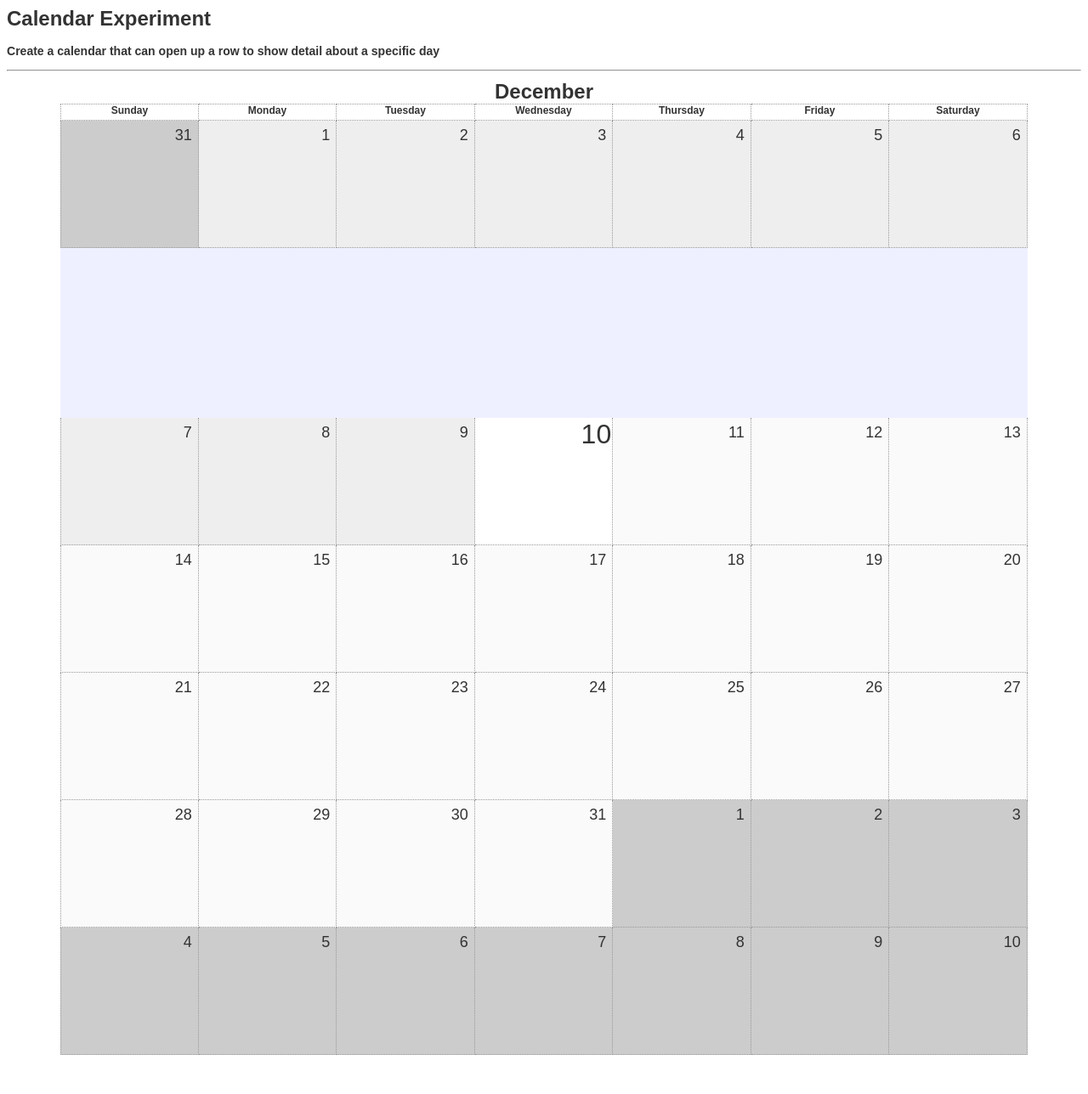
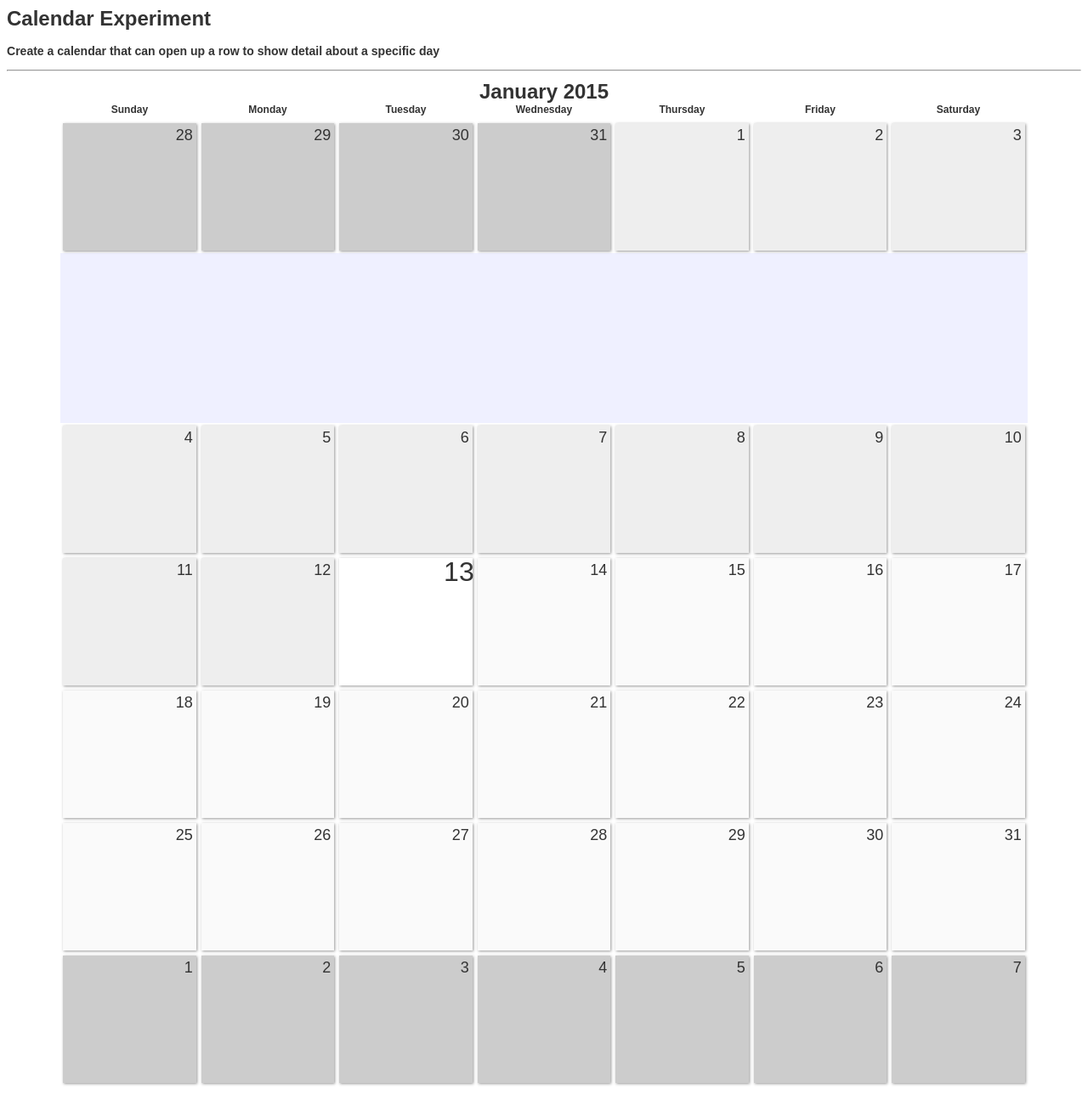
Before and after one commit to emcpadden/CalendarExperiments, a plain HTML site: page index.html in a window 1280 px wide. Shown: the whole page at 85% size. Before the commit the page ends 1252 px from the top, so only its background shows below. Drawn offline with nearby package versions, Linux system fonts and the light colour scheme.

Commit message:
more calendar fun ;)

```diff
--- a/index.css
+++ b/index.css
@@ -32,28 +32,29 @@ body {
 	height: 20px;
 	font-weight: bold;
 	text-align: center;
-	border-top: 1px dotted #999;
-	border-bottom: 1px dotted #999;
-	border-right: 1px dotted #999;
 }
 
-.day__header:first-child {
-	border-left: 1px dotted #999;
+.week-container {
+	width: 100%;
+	display: table;
+	table-layout: fixed;
 }
 
-.week {
-	width: 100%;
-	display: table;
+.day-container {
+	position: relative;
+	cursor: pointer;
+	display: table-cell;
+	width: 14%;
+	height: 150px;
+	padding: 3px;
 }
 
 .day {
-	position: relative;
-	cursor: pointer;
-	display: table-cell;
-	border-bottom: 1px dotted #999;
-	border-right: 1px dotted #999;
-	width: 14%;
+	width: 100%;
 	height: 150px;
+	-webkit-box-shadow: 1px 1px 3px 0px rgba(50, 50, 50, 0.5);
+	-moz-box-shadow:    1px 1px 3px 0px rgba(50, 50, 50, 0.5);
+	box-shadow:         1px 1px 3px 0px rgba(50, 50, 50, 0.5);
 }
 
 .day--past {
@@ -68,13 +69,13 @@ body {
 
 }
 
+.day--selected {
+
+}
+
 .day--next-month,
 .day--previous-month {
 	background: #cccccc;
-}
-
-.day:first-child {
-	border-left: 1px dotted #999;
 }
 
 .day__date {
--- a/index.html
+++ b/index.html
@@ -16,8 +16,8 @@
 		<h3>Create a calendar that can open up a row to show detail about a specific day</h3>
 		<hr/>
 		<div class="calendar">
-			<div class="month__heading">December</div>
-			<div class="week__heading">
+			<div class="month__heading">January 2015</div>
+			<div class="week-container">
 				<div class="day__header">Sunday</div>
 				<div class="day__header">Monday</div>
 				<div class="day__header">Tuesday</div>
@@ -26,144 +26,228 @@
 				<div class="day__header">Friday</div>
 				<div class="day__header">Saturday</div>
 			</div>
-			<div class="week" data-week-row="0">
-				<div class="day day--previous-month day--past" data-day-column="0">
+			<div class="week-container">
+				<div class="day-container">
+					<div class="day day--previous-month day--past">
+						<span class="day__date">28</span>
+					</div>
+				</div>
+				<div class="day-container">
+					<div class="day day--previous-month day--past">
+						<span class="day__date">29</span>
+					</div>
+				</div>
+				<div class="day-container">
+					<div class="day day--previous-month day--past">
+						<span class="day__date">30</span>
+					</div>
+				</div>
+				<div class="day-container">
+					<div class="day day--previous-month day--past">
 						<span class="day__date">31</span>
 					</div>
-				<div class="day day--past" data-day-column="1">
+				</div>
+				<div class="day-container">
+					<div class="day day--past">
 						<span class="day__date">1</span>
 					</div>
-				<div class="day day--past" data-day-column="2">
+				</div>
+				<div class="day-container">
+					<div class="day day--past">
 						<span class="day__date">2</span>
 					</div>
-				<div class="day day--past" data-day-column="3">
+				</div>
+				<div class="day-container">
+					<div class="day day--past">
 						<span class="day__date">3</span>
 					</div>
-				<div class="day day--past" data-day-column="4">
-					<span class="day__date">4</span>
-				</div>
-				<div class="day day--past" data-day-column="5">
-					<span class="day__date">5</span>
-				</div>
-				<div class="day day--past" data-day-column="6">
-					<span class="day__date">6</span>
 				</div>
 			</div>
 			<div class="detail-panel">
 			</div>
-			<div class="week" data-week-row="1">
-				<div class="day day--past" data-day-column="0">
+			<div class="week-container">
+				<div class="day-container">
+					<div class="day day--past">
+						<span class="day__date">4</span>
+					</div>
+				</div>
+				<div class="day-container">
+					<div class="day day--past">
+						<span class="day__date">5</span>
+					</div>
+				</div>
+				<div class="day-container">
+					<div class="day day--past">
+						<span class="day__date">6</span>
+					</div>
+				</div>
+				<div class="day-container">
+					<div class="day day--past">
 						<span class="day__date">7</span>
 					</div>
-				<div class="day day--past" data-day-column="1">
+				</div>
+				<div class="day-container">
+					<div class="day day--past">
 						<span class="day__date">8</span>
 					</div>
-				<div class="day day--past" data-day-column="2">
+				</div>
+				<div class="day-container">
+					<div class="day day--past">
 						<span class="day__date">9</span>
 					</div>
-				<div class="day day--today" data-day-column="3">
+				</div>
+				<div class="day-container">
+					<div class="day day--past">
 						<span class="day__date">10</span>
 					</div>
-				<div class="day day--future" data-day-column="4">
+				</div>
+			</div>
+			<div class="week-container">
+				<div class="day-container">
+					<div class="day day--past">
 						<span class="day__date">11</span>
 					</div>
-				<div class="day day--future" data-day-column="5">
+				</div>
+				<div class="day-container">
+					<div class="day day--past">
 						<span class="day__date">12</span>
 					</div>
-				<div class="day day--future" data-day-column="6">
+				</div>
+				<div class="day-container">
+					<div class="day day--today">
 						<span class="day__date">13</span>
 					</div>
 				</div>
-			<div class="week" data-week-row="2">
-				<div class="day day--future" data-day-column="0">
+				<div class="day-container">
+					<div class="day day--future">
 						<span class="day__date">14</span>
 					</div>
-				<div class="day day--future" data-day-column="1">
+				</div>
+				<div class="day-container">
+					<div class="day day--future">
 						<span class="day__date">15</span>
 					</div>
-				<div class="day day--future" data-day-column="2">
+				</div>
+				<div class="day-container">
+					<div class="day day--future">
 						<span class="day__date">16</span>
 					</div>
-				<div class="day day--future" data-day-column="3">
+				</div>
+				<div class="day-container">
+					<div class="day day--future">
 						<span class="day__date">17</span>
 					</div>
-				<div class="day day--future" data-day-column="4">
+				</div>
+			</div>
+			<div class="week-container">
+				<div class="day-container">
+					<div class="day day--future">
 						<span class="day__date">18</span>
 					</div>
-				<div class="day day--future" data-day-column="5">
+				</div>
+				<div class="day-container">
+					<div class="day day--future">
 						<span class="day__date">19</span>
 					</div>
-				<div class="day day--future" data-day-column="6">
+				</div>
+				<div class="day-container">
+					<div class="day day--future">
 						<span class="day__date">20</span>
 					</div>
 				</div>
-			<div class="week" data-week-row="3">
-				<div class="day day--future" data-day-column="0">
+				<div class="day-container">
+					<div class="day day--future">
 						<span class="day__date">21</span>
 					</div>
-				<div class="day day--future" data-day-column="1">
+				</div>
+				<div class="day-container">
+					<div class="day day--future">
 						<span class="day__date">22</span>
 					</div>
-				<div class="day day--future" data-day-column="2">
+				</div>
+				<div class="day-container">
+					<div class="day day--future">
 						<span class="day__date">23</span>
 					</div>
-				<div class="day day--future" data-day-column="3">
+				</div>
+				<div class="day-container">
+					<div class="day day--future">
 						<span class="day__date">24</span>
 					</div>
-				<div class="day day--future" data-day-column="4">
+				</div>
+			</div>
+			<div class="week-container">
+				<div class="day-container">
+					<div class="day day--future">
 						<span class="day__date">25</span>
 					</div>
-				<div class="day day--future" data-day-column="5">
+				</div>
+				<div class="day-container">
+					<div class="day day--future">
 						<span class="day__date">26</span>
 					</div>
-				<div class="day day--future" data-day-column="6">
+				</div>
+				<div class="day-container">
+					<div class="day day--future">
 						<span class="day__date">27</span>
 					</div>
 				</div>
-			<div class="week" data-week-row="4">
-				<div class="day day--future" data-day-column="0">
+				<div class="day-container">
+					<div class="day day--future">
 						<span class="day__date">28</span>
 					</div>
-				<div class="day day--future" data-day-column="1">
+				</div>
+				<div class="day-container">
+					<div class="day day--future">
 						<span class="day__date">29</span>
 					</div>
-				<div class="day day--future" data-day-column="2">
+				</div>
+				<div class="day-container">
+					<div class="day day--future">
 						<span class="day__date">30</span>
 					</div>
-				<div class="day day--future" data-day-column="3">
+				</div>
+				<div class="day-container">
+					<div class="day day--future">
 						<span class="day__date">31</span>
 					</div>
-				<div class="day day--next-month day--future" data-day-column="4">
+				</div>
+			</div>
+			<div class="week-container">
+				<div class="day-container">
+					<div class="day day--next-month day--future">
 						<span class="day__date">1</span>
 					</div>
-				<div class="day day--next-month day--future" data-day-column="5">
+				</div>
+				<div class="day-container">
+					<div class="day day--next-month day--future">
 						<span class="day__date">2</span>
 					</div>
-				<div class="day day--next-month day--future" data-day-column="6">
+				</div>
+				<div class="day-container">
+					<div class="day day--next-month day--future">
 						<span class="day__date">3</span>
 					</div>
 				</div>
-			<div class="week" data-week-row="5">
-				<div class="day day--next-month day--future" data-day-column="0">
+				<div class="day-container">
+					<div class="day day--next-month day--future">
 						<span class="day__date">4</span>
 					</div>
-				<div class="day day--next-month day--future" data-day-column="1">
+				</div>
+				<div class="day-container">
+					<div class="day day--next-month day--future">
 						<span class="day__date">5</span>
 					</div>
-				<div class="day day--next-month day--future" data-day-column="2">
+				</div>
+				<div class="day-container">
+					<div class="day day--next-month day--future">
 						<span class="day__date">6</span>
 					</div>
-				<div class="day day--next-month day--future" data-day-column="3">
+				</div>
+				<div class="day-container">
+					<div class="day day--next-month day--future">
 						<span class="day__date">7</span>
 					</div>
-				<div class="day day--next-month day--future" data-day-column="4">
-					<span class="day__date">8</span>
-				</div>
-				<div class="day day--next-month day--future" data-day-column="5">
-					<span class="day__date">9</span>
-				</div>
-				<div class="day day--next-month day--future" data-day-column="6">
-					<span class="day__date">10</span>
 				</div>
 			</div>
 		</div>
```
Lines whose indentation alone changed are shown as unchanged.
